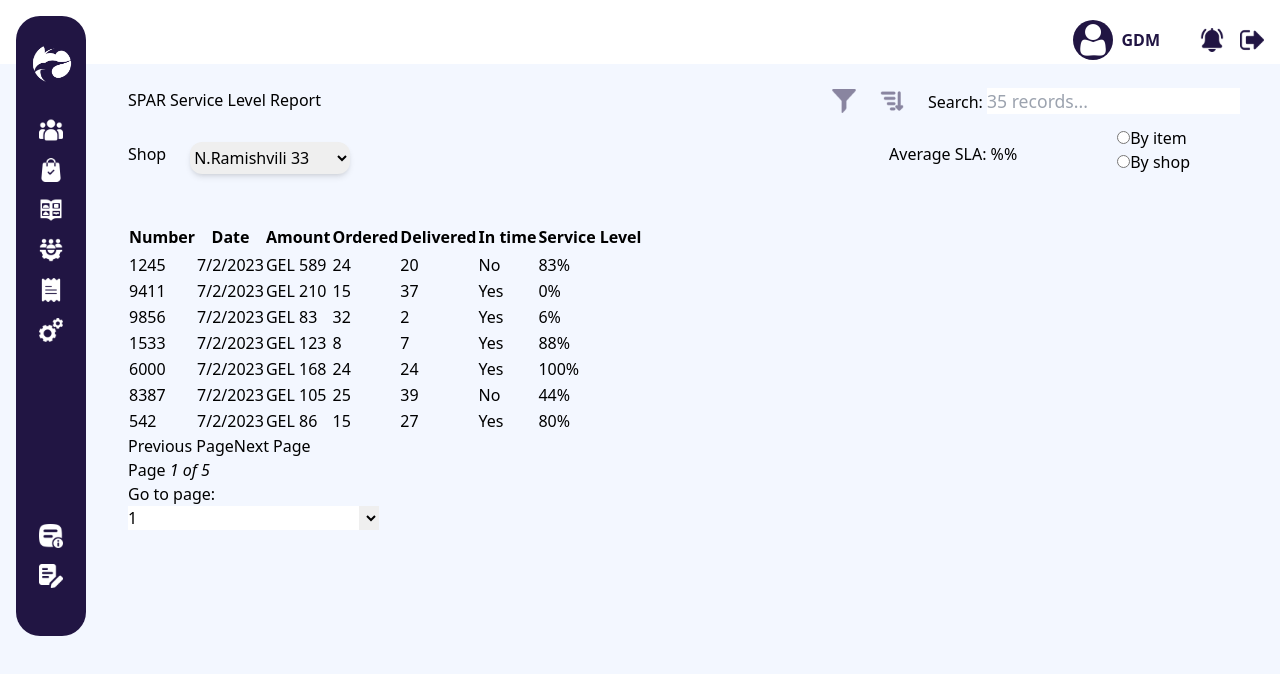
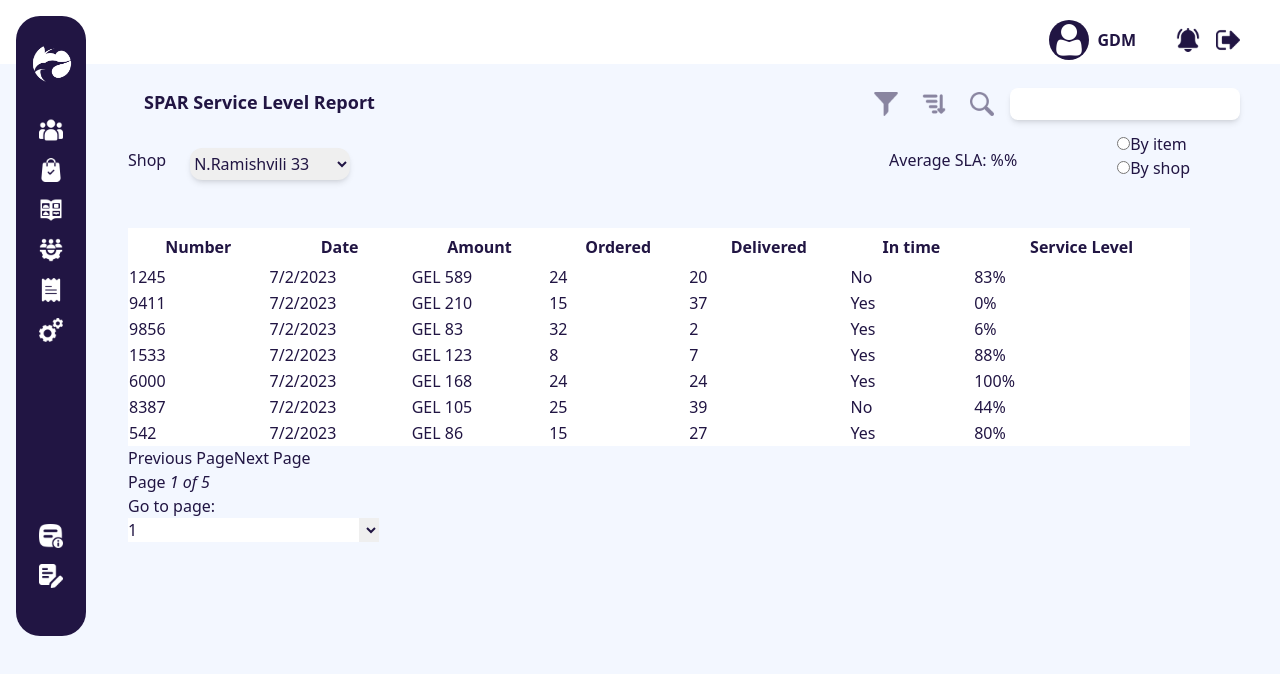
Before and after one commit to Alsandre/service-level, a React (Vite) app: page / in a window 1280 px wide. Shown: the top 674 px of the page. Built offline with nearby package versions, Linux system fonts and the light colour scheme.

Commit message:
fix: add some styles

```diff
--- a/src/components/header/Header.tsx
+++ b/src/components/header/Header.tsx
@@ -3,7 +3,7 @@
 
 export default function Header(): JSX.Element {
   return (
-    <header className={"w-full h-16 px-4 flex bg-white justify-between min-w-[828px]"}>
+    <header className={"w-full h-16 pl-4 pr-10 flex bg-white justify-between min-w-[828px]"}>
       <Aside />
       <MainNavigation />
     </header>
--- a/src/components/main/GlobalSearch.tsx
+++ b/src/components/main/GlobalSearch.tsx
@@ -1,35 +1,36 @@
 //@ts-nocheck
 import React from "react";
 // import { useAsyncDebounce } from "react-table";
-import {useAsyncDebounce} from '../../../util/useAsyncDebounce'
-
+import { useAsyncDebounce } from "../../../util/useAsyncDebounce";
 
 export default function GlobalSearch({
   preGlobalFilteredRows,
   globalFilter,
   setGlobalFilter,
 }) {
-    const count = preGlobalFilteredRows.length
-    const [value, setValue] = React.useState(globalFilter)
-    const onChange = useAsyncDebounce(value => {
-      setGlobalFilter(value || undefined)
-    }, 200)
+  const count = preGlobalFilteredRows.length;
+  const [value, setValue] = React.useState(globalFilter);
+  const onChange = useAsyncDebounce((value) => {
+    setGlobalFilter(value || undefined);
+  }, 200);
 
   return (
+    <div className={"flex items-center w-[270px] justify-between"}>
       <span>
-        Search:{' '}
+        <img
+          className={"w-6 h-6 opacity-50"}
+          src="/assets/magnifying-glass.png"
+          alt=""
+        />
+      </span>
         <input
+         className="w-[230px] h-8 shadow-md rounded-lg px-1 focus:outline-none"
           value={value || ""}
-          onChange={e => {
+          onChange={(e) => {
             setValue(e.target.value);
             onChange(e.target.value);
           }}
-          placeholder={`${count} records...`}
-          style={{
-            fontSize: '1.1rem',
-            border: '0',
-          }}
         />
-      </span>
-    )
+    </div>
+  );
 }
--- a/src/components/main/Main.tsx
+++ b/src/components/main/Main.tsx
@@ -33,7 +33,7 @@
       <section
         className={"flex justify-between pt-6 pr-10 min-w-[700px] relative"}
       >
-        <h1>SPAR Service Level Report</h1>
+        <h1 className="pl-4 text-lg font-bold text-marlin font-sans">SPAR Service Level Report</h1>
         <div className={"flex"}>
           <ActionOptions />
           <GlobalSearch
--- a/src/components/main/Table.tsx
+++ b/src/components/main/Table.tsx
@@ -16,32 +16,22 @@
     setPageSize,
     canPreviousPage,
     canNextPage,
-    visibleColumns
+    visibleColumns,
   } = props;
 
   return (
-    <div>
-      <table {...getTableProps()}>
-        <thead>
+    <div  >
+      <table {...getTableProps()} className="w-full mn-w-[700px] bg-white">
+        <thead className='h-9'>
           {headerGroups.map((headerGroup) => (
-            <tr key={keyGen()} {...headerGroup.getHeaderGroupProps()}>
+            <tr key={keyGen()} {...headerGroup.getHeaderGroupProps()} className=''>
               {headerGroup.headers.map((column) => (
-                <th key={keyGen()} {...column.getHeaderProps()}>
+                <th key={keyGen()} {...column.getHeaderProps()} className='first:rounded-l-lg last:rounded-r-lg' >
                   {column.render("Header")}
                 </th>
               ))}
             </tr>
           ))}
-          <tr>
-            <th
-              colSpan={visibleColumns.length}
-              style={{
-                textAlign: "left",
-              }}
-            >
-
-            </th>
-          </tr>
         </thead>
         <tbody {...getTableBodyProps()}>
           {page.map((row) => {
--- a/src/index.css
+++ b/src/index.css
@@ -2,8 +2,13 @@
 @tailwind components;
 @tailwind utilities;
 
+* {
+    box-sizing: border-box;
+    color: rgba(33, 21, 67, 1);
+}
 body {
     background-color: rgba(243, 247, 255, 1);
+    margin: 0;
 }
 .round {
     /* border-collapse: collapse; */
```
Lines whose indentation alone changed are shown as unchanged.
